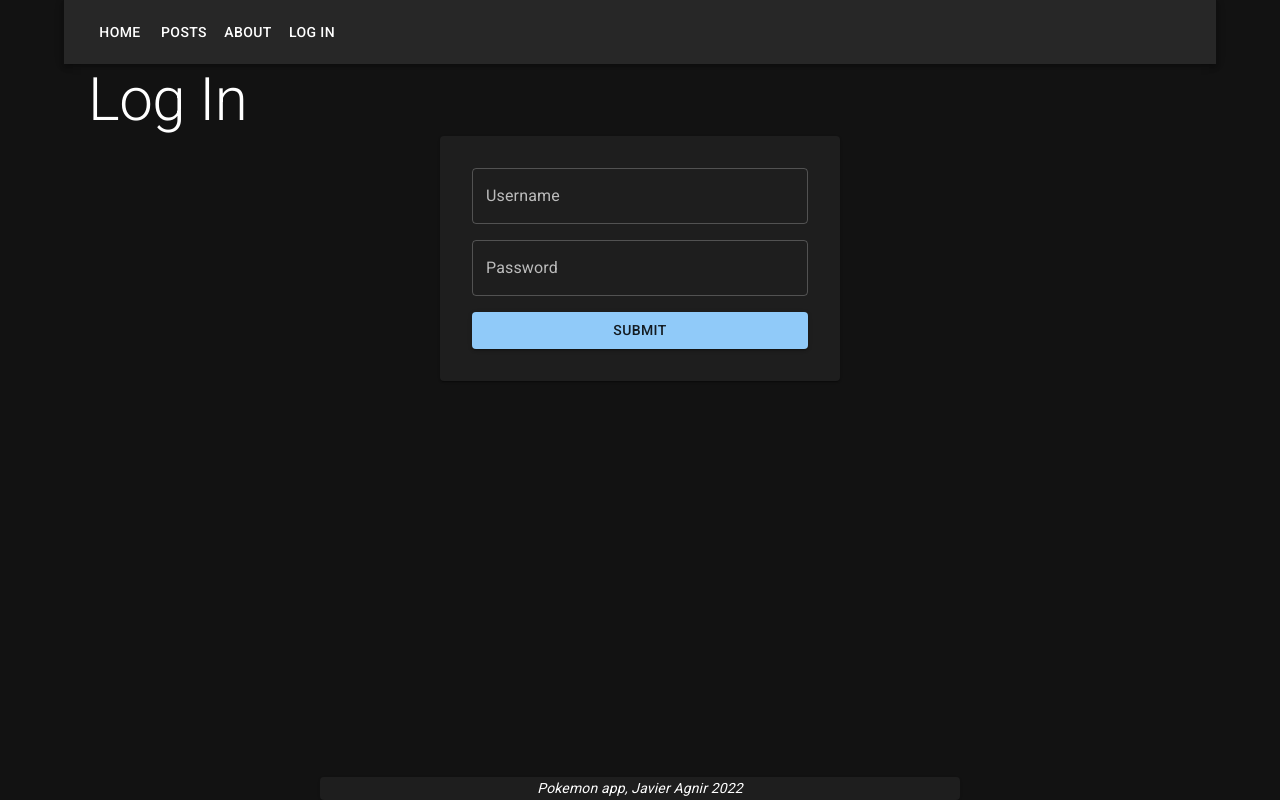
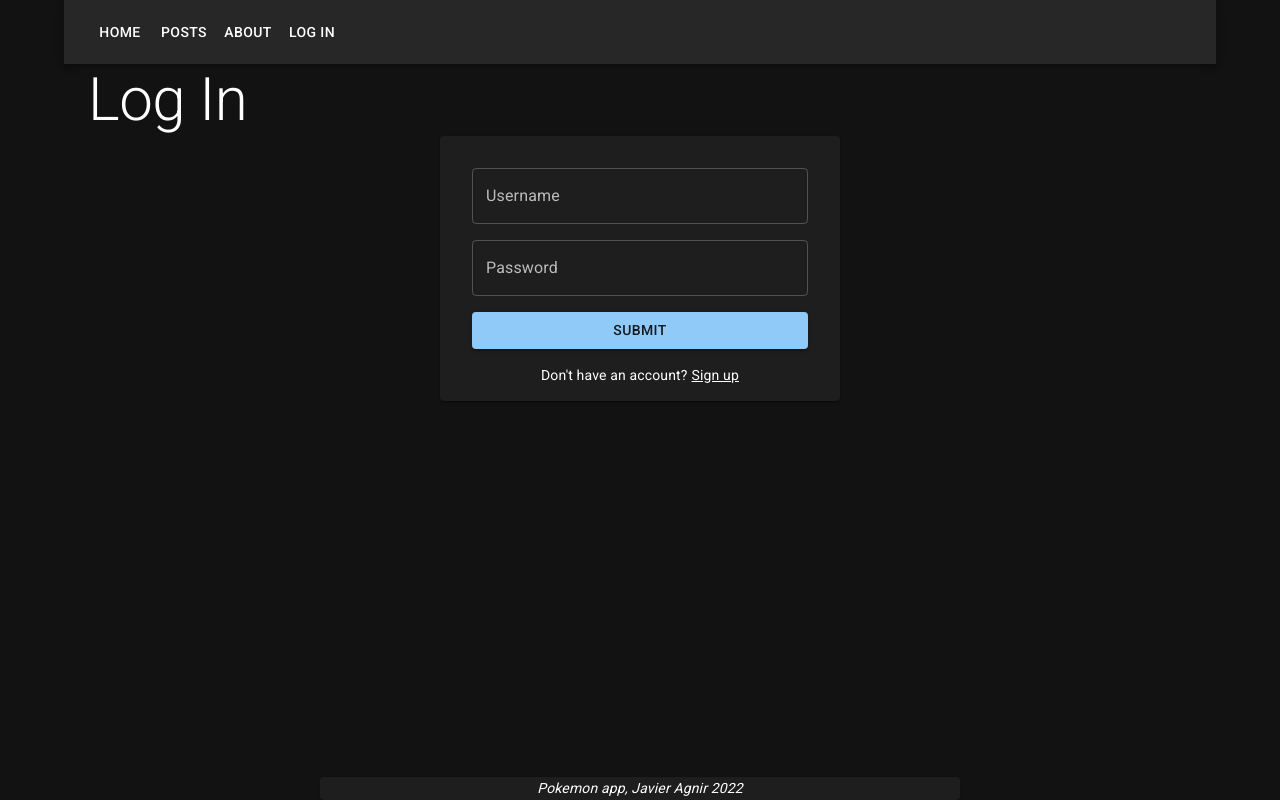
Before and after one commit to javieragnir/pokemon-site, a React (Create React App) app in the folder frontend/: page /login in a window 1280 px wide. Built offline with nearby package versions, Linux system fonts and the light colour scheme.

Commit message:
change how dates are shown on the post page

```diff
--- a/frontend/src/components/Login.js
+++ b/frontend/src/components/Login.js
@@ -8,9 +8,24 @@ import {
   Stack,
   Alert,
   Paper,
-  Box
+  Box,
+  Link,
+  Modal,
+  Fade
 } from '@mui/material'
 import loginService from '../services/login'
+
+const style = {
+  position: 'absolute',
+  top: '50%',
+  left: '50%',
+  transform: 'translate(-50%, -50%)',
+  width: 400,
+  bgcolor: 'background.paper',
+  border: '2px solid #000',
+  boxShadow: 24,
+  p: 4,
+};
 
 const Login = () => {
   const [username, setUsername] = useState('')
@@ -21,6 +36,11 @@ const Login = () => {
   const [passwordMessage, setPasswordMessage] = useState('')
   const [wrongCredentials, setWrongCredentials] = useState(false)
   const [user, setUser] = useState(null)
+
+  const [open, setOpen] = useState(false)
+
+  const handleOpen = () => setOpen(true)
+  const handleClose = () => setOpen(false)
 
   const navigate = useNavigate()
 
@@ -72,7 +92,7 @@ const Login = () => {
     <Container>
       <Typography variant="h2">Log In</Typography>
       <Box sx={{ display: 'flex', justifyContent: 'center' }}>
-        <Paper sx={{ width: 400, padding: 4 }}>
+        <Paper sx={{ width: 400, padding: 4, paddingBottom: 2 }}>
             <Stack alignItems="center" spacing={2} sx={{ width: '100%' }}>
               <TextField
                 id="username" label="Username" variant="outlined"
@@ -95,9 +115,33 @@ const Login = () => {
               <Button variant="contained" onClick={handleLogin} sx={{ width: '100%' }}>
                 Submit
               </Button>
+              <Box sx={{ display: 'flex', alignItems: 'baseline', gap: 0.5 }}>
+                <Typography variant="body2">Don't have an account?</Typography>
+                <Link
+                  component="button"
+                  variant="body2"
+                  color="inherit"
+                  onClick={handleOpen}
+                >
+                  Sign up
+                </Link>
+              </Box>
             </Stack>
         </Paper>
       </Box>
+      <Modal
+        open={open}
+        onClose={handleClose}
+        closeAfterTransition
+      >
+        <Fade in={open}>
+          <Box sx={style}>
+            <Typography variant="h5" sx={{ marginBottom: 1 }}>
+                Add post
+            </Typography>
+          </Box>
+        </Fade>
+      </Modal>
     </Container>
   )
 }
--- a/frontend/src/components/Posts.js
+++ b/frontend/src/components/Posts.js
@@ -87,7 +87,7 @@ const Posts = () => {
                       >
                         {post.user}
                       </Link>
-                      <Typography variant="body2">{post.date.toString().substring(4, 24)} </Typography>
+                      <Typography variant="body2">{`${post.date.toLocaleDateString()} ${post.date.toLocaleTimeString()}`} </Typography>
                     </Box>
                     {post.content}
                   </Box>
```
